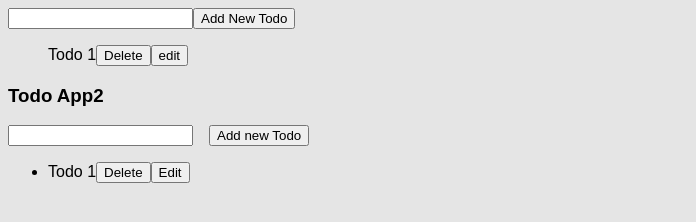
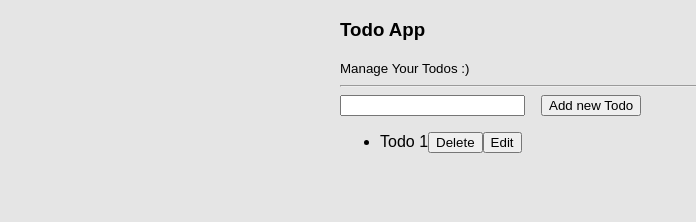
Before and after one commit to prakhar-pal/pom.js, a website built with Vite: page index.html in a window 1280 px wide. Shown: the whole page, without its empty margins (0-696 px from the left). Built offline with nearby package versions, Linux system fonts and the light colour scheme.

Commit message:
feat: remove older Todo app + refactor

```diff
--- a/index.html
+++ b/index.html
@@ -2,13 +2,12 @@
 <html>
 
 <head>
-	<title>Parcel Sandbox</title>
+	<title>Rapid Todo App</title>
 	<meta charset="UTF-8" />
 </head>
 
 <body>
 	<div id="app"></div>
-	<div id="app-2"></div>
 
 	<script src="src/index.js" type="module">
 	</script>
--- a/src/Todo.js
+++ b/src/Todo.js
@@ -8,7 +8,7 @@ import { Widget } from "./lib";
  *  b. by pressing enter
  */
 
-export function TodoV2 ({ todo, updateTodo, handleDeleteTodo, onEditToggle }) {
+export function Todo ({ todo, updateTodo, handleDeleteTodo, onEditToggle }) {
     const el = todo.isEdit ? Widget("input", {
         value: todo.text,
         onkeydown: event => {
@@ -38,40 +38,4 @@ export function TodoV2 ({ todo, updateTodo, handleDeleteTodo, onEditToggle }) {
     });
 }
 
-const Todo = ({ todo, updateTodo, handleDeleteTodo, onEditToggle }) => {
-    const todoEl = document.createElement("li");
-
-    if (todo.isEdit) {
-        // add input box in case of editing
-        const input = document.createElement("input");
-        input.value = todo.text;
-        input.onkeydown = (event) => {
-            if (event.keyCode === 13) {
-                updateTodo(todo.id, input.value);
-            }
-        }
-        todoEl.appendChild(input);
-    }else {
-        // show todo text
-        const span = document.createElement("span");
-        span.innerHTML = todo.text;
-        todoEl.appendChild(span);
-    }
-
-    // add delete button
-    const deleteBtn = document.createElement("button");
-    deleteBtn.innerHTML = "Delete";
-    deleteBtn.onclick = () => handleDeleteTodo(todo.id);
-    todoEl.appendChild(deleteBtn);
-
-    // add edit button
-    const editBtn = document.createElement("button");
-    editBtn.innerHTML = "edit";
-    editBtn.onclick = () => onEditToggle(todo.id);
-    todoEl.appendChild(deleteBtn);
-    todoEl.appendChild(editBtn);
-
-    return todoEl;
-}
-
 export default Todo;
--- a/src/index.js
+++ b/src/index.js
@@ -1,6 +1,6 @@
 import "./styles.scss";
-import Todo, { TodoV2 } from "./Todo";
-import { clearChildren, render, Widget } from "./lib";
+import Todo from "./Todo";
+import { render, Widget } from "./lib";
 
 
 /**
@@ -9,77 +9,6 @@ import { clearChildren, render, Widget } from "./lib";
  * 3. Delete todo
  */
 let newTodoId = 2;
-
-const app = document.getElementById("app");
-
-const newTodoInput = document.createElement("input");
-const newTodoSubmit = document.createElement("button");
-const todoListContainer = document.createElement("ul");
-
-class TodosApp {
-
-  todos = [{ id: 1, text: "Todo 1", isEdit: false }];
-
-  constructor() {
-    let previousTodos = this.todos;
-    setInterval(() => {
-      if (previousTodos !== this.todos) {
-        this.renderTodos();
-      }
-      previousTodos = this.todos;
-    }, 100)
-  }
-
-  updateTodo = (id, value) => {
-    const todo = this.todos.find((todo) => todo.id === id);
-    if (todo) {
-      todo.text = value;
-      todo.isEdit = false;
-    }
-    this.todos = [...this.todos];
-  }
-
-  handleDeleteTodo = (id) => {
-    this.todos = this.todos.filter((todo) => todo.id !== id);
-  }
-
-  onEditToggle = (id) => {
-    this.todos = this.todos.map((_todo) => ({
-      ..._todo,
-      isEdit: _todo.id === id
-    }));
-  }
-
-  addTodo = () => {
-    if (newTodoInput.value) {
-      this.todos = [...this.todos, { id: newTodoId, text: newTodoInput.value }];
-      newTodoId++;
-    }
-    newTodoInput.value = "";
-  }
-
-  renderTodos = () => {
-    clearChildren(todoListContainer);
-    const { handleDeleteTodo, onEditToggle, updateTodo } = this;
-    this.todos.forEach((todo) => {
-      todoListContainer.appendChild(Todo({ todo, handleDeleteTodo, onEditToggle, updateTodo }));
-    });
-  }
-}
-
-(function setup() {
-  newTodoInput.autocomplete = "off";
-  todoListContainer.style.listStyleType = "none";
-  newTodoSubmit.innerHTML = "Add New Todo";
-  app.appendChild(newTodoInput);
-  app.appendChild(newTodoSubmit);
-  app.appendChild(todoListContainer);
-  const todoApp = new TodosApp();
-  todoApp.renderTodos();
-  newTodoSubmit.onclick = todoApp.addTodo;
-})();
-
-
 let todos = [{ id: 1, text: "Todo 1", isEdit: false }];
 
 const TodoAppV2 = () => {
@@ -117,17 +46,16 @@ const TodoAppV2 = () => {
     className: "todo-container",
     children: [
       Widget("h3", {
-        children: "Todo App2"
+        children: "Todo App"
       }),
+      Widget("small", { children: "Manage Your Todos :)"}),
+      Widget("hr"),
       Widget("div", {
         className: "todo-form",
         children: [
           Widget("input", {
             id: "todo-input",
             autoComplete: "off",
-            style: {
-              listStyleType: "none"
-            },
           }),
           Widget("button", {
             children: "Add new Todo",
@@ -144,14 +72,14 @@ const TodoAppV2 = () => {
         ]
       }),
       Widget("ul", {
-        children: todos.map(todo => TodoV2({ todo, updateTodo, handleDeleteTodo, onEditToggle }))
+        children: todos.map(todo => Todo({ todo, updateTodo, handleDeleteTodo, onEditToggle }))
       })
     ]
   });
 }
 
 function renderTodoAppV2(){
-  render(TodoAppV2(), document.getElementById("app-2"));
+  render(TodoAppV2(), document.getElementById("app"));
 }
 
 renderTodoAppV2();
--- a/src/lib/index.ts
+++ b/src/lib/index.ts
@@ -34,7 +34,7 @@ interface IWidgetProps extends GenericObject {
  * @param {Object} props - props for the widget
  * @returns {HTMLElement}
  */
-export function Widget(type: keyof HTMLElementTagNameMap, props: IWidgetProps): HTMLElement {
+export function Widget(type: keyof HTMLElementTagNameMap, props: IWidgetProps = {}): HTMLElement {
     const el = document.createElement(type);
     const { children, className, id, ...restProps } = props;
     if(typeof children === "string"){
@@ -47,7 +47,9 @@ export function Widget(type: keyof HTMLElementTagNameMap, props: IWidgetProps):
     if(className) {
         el.className = className;
     }
-    el.id = id || new Date().getTime().toString();
+    if(id) {
+        el.id = id;
+    }
     for(let [key, value] of Object.entries(restProps)){
         el[key] = value;
     }
--- a/src/styles.scss
+++ b/src/styles.scss
@@ -4,6 +4,8 @@ body {
 }
 
 .todo-container {
+  max-width: 600px;
+  margin: 1rem auto;
   .todo-form {
     display: flex;
     input {
```
